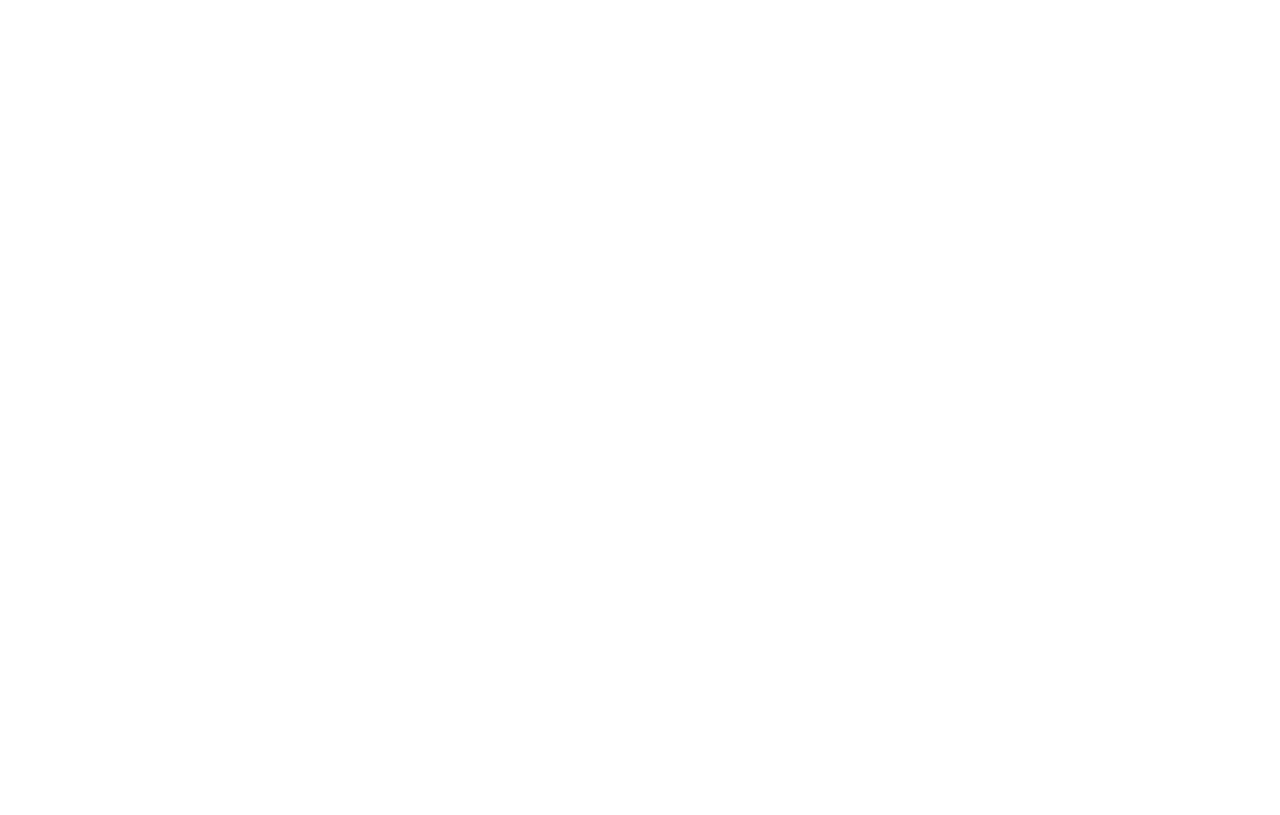
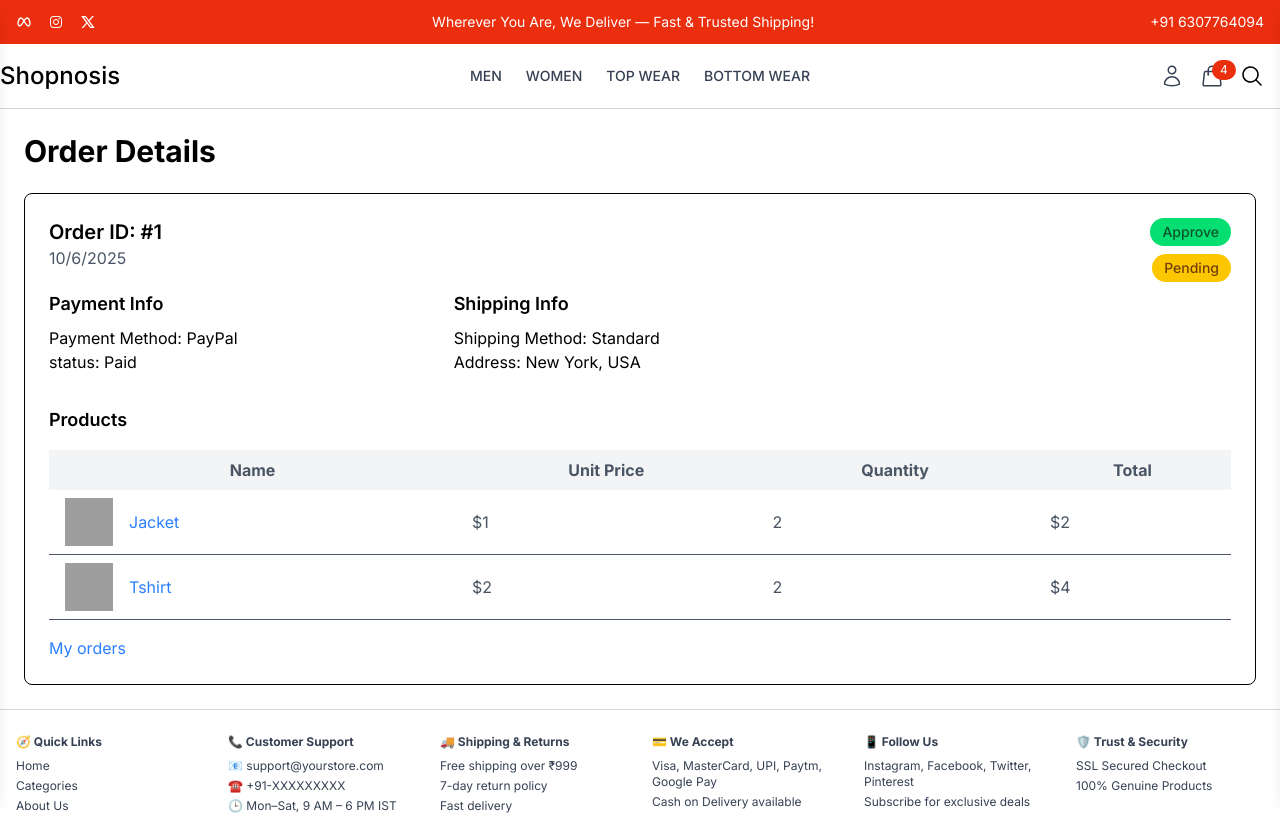
Before and after one commit to thearsalan1/Shopnosis, a React app in the folder Frontend/: page /order/1 in a window 1280 px wide. Before the commit this address had no page. Shown: the top 815 px of the page. Built offline with nearby package versions, Linux system fonts and the light colour scheme; grey boxes are pictures that could not be loaded; the HTML template or start-up script is replaced by a standard one.

Commit message:
feat: Add Payment Confirmation Page, My Order Details Page, and improve routing logic

```diff
--- a/Frontend/src/App.jsx
+++ b/Frontend/src/App.jsx
@@ -11,14 +11,16 @@ import CollectionPage from "./Pages/CollectionPage";
 import ProductDetails from "./Components/Products/ProductDetails";
 import Checkout from "./Components/Cart/Checkout";
 import { PayPalScriptProvider } from "@paypal/react-paypal-js";
+import OrderConfirmation from "./Pages/OrderConfirmation";
+import OrderDetailsPage from "./Pages/OrderDetailsPage";
+import MyOrderPage from "./Pages/MyOrderPage";
 
 const App = () => {
   return (
     <BrowserRouter>
       <PayPalScriptProvider
         options={{
-          clientId:
-            "ATwYPA07Q7awRbnWDhuH9ldFXR9Jm4dfFjx1seDtiFyY6RUZOcphzFcd6Gekc7QkT5g6GTMUHpFXdB6H",
+          clientId: import.meta.env.VITE_PAYPAL_CLIENT_ID,
         }}
       >
         <Toaster position="top-right" />
@@ -34,8 +36,10 @@ const App = () => {
             />
             <Route path="product/:id" element={<ProductDetails />} />
             <Route path="checkout" element={<Checkout />} />
+            <Route path="order-confirmation" element={<OrderConfirmation />} />
+            <Route path="order/:id" element={<OrderDetailsPage />} />
+            <Route path="my-orders" element={<MyOrderPage />} />
           </Route>
-
           <Route path="/admin" element={<AdminLayout />} />
         </Routes>
       </PayPalScriptProvider>
--- a/Frontend/src/Components/Cart/Checkout.jsx
+++ b/Frontend/src/Components/Cart/Checkout.jsx
@@ -186,7 +186,7 @@ const Checkout = () => {
                 <PayPalButton
                   amount={100}
                   onSuccess={handlePaymentSuccess}
-                  onError={(err) => alert("Payment failed. Try again later")}
+                  onError={() => alert("Payment failed. Try again later")}
                 />
               </div>
             )}
--- a/Frontend/src/Pages/MyOrderPage.jsx
+++ b/Frontend/src/Pages/MyOrderPage.jsx
@@ -1,7 +1,9 @@
 import React, { useEffect, useState } from "react";
+import { useNavigate } from "react-router-dom";
 
 const MyOrderPage = () => {
   const [orders, setOrders] = useState([]);
+  const navigate = useNavigate();
   useEffect(() => {
     setTimeout(() => {
       const mockOrders = [
@@ -35,6 +37,10 @@ const MyOrderPage = () => {
       setOrders(mockOrders);
     }, 1000);
   }, []);
+
+  const handleOnClick = (Orderid) => {
+    navigate(`/order/${Orderid}`);
+  };
   return (
     <div className="max-w-7xl mx-auto p-4 sm:p-6">
       <h2 className="text-xl sm:text-2xl font-bold mb-6">My Orders</h2>
@@ -56,6 +62,7 @@ const MyOrderPage = () => {
               orders.map((order) => (
                 <tr
                   key={order._id}
+                  onClick={() => handleOnClick(order._id)}
                   className="border-b hover:border-gray-50 cursor-pointer"
                 >
                   <td className="py-2 px-2 sm:py-4 sm:px-4">
--- /dev/null
+++ b/Frontend/src/Pages/OrderConfirmation.jsx
@@ -0,0 +1,108 @@
+import React from "react";
+
+const checkout = {
+  _id: "12312",
+  createdAt: new Date(),
+  checkoutItems: [
+    {
+      productId: "1",
+      name: "Jacket",
+      color: "black",
+      size: "M",
+      price: 150,
+      quantity: 1,
+      image: "https:picsum.photos/150?random=1",
+    },
+    {
+      productId: "2",
+      name: "T-shirt",
+      color: "violet",
+      size: "M",
+      price: 150,
+      quantity: 2,
+      image: "https:picsum.photos/150?random=2",
+    },
+  ],
+  shippingAddress: {
+    address: "123 Fashion Street",
+    city: "New York",
+    county: "USA",
+  },
+};
+const OrderConfirmation = () => {
+  const calculatedEstimatedDelivery = (createdAt) => {
+    const orderDate = new Date(createdAt);
+    orderDate.setDate(orderDate.getDate() + 10);
+    return orderDate.toLocaleDateString();
+  };
+  return (
+    <div className="max-w-4xl mx-auto p-6 bg-white">
+      <h1 className="text-4xl font-bold text-center text-emerald-700 mb-8">
+        Thank you for Shopping
+      </h1>
+
+      {checkout && (
+        <div className="p-6 rounded-lg border">
+          <div className="flex justify-between mb-20">
+            {/* Order Id and Date */}
+            <div>
+              <h2 className="text-xl font-semibold">
+                Order ID: {checkout._id}
+              </h2>
+              <p className="text-gray-500">
+                Order Date: {checkout.createdAt.toLocaleDateString()}
+              </p>
+            </div>
+            {/* Estimated delivery */}
+            <p className="text-emerald-700 text-sm">
+              Estimated Delivery:
+              {calculatedEstimatedDelivery(checkout.createdAt)}
+            </p>
+          </div>
+          {/* Ordered Items */}
+          <div className="mb-20">
+            {checkout.checkoutItems.map((item) => (
+              <div key={item.productId} className="flex items-center mb-4">
+                <img
+                  src={item.image}
+                  alt={item.name}
+                  className="w-16 h-16 object-cover rounded-mg mr-4"
+                />
+                <div>
+                  <h4 className="text-md font-semibold">{item.name}</h4>
+                  <p className="text-sm text-gray-500">
+                    {item.color} | {item.size}
+                  </p>
+                </div>
+                <div className="ml-auto text-right">
+                  <p className="text-md">${item.price}</p>
+                  <p className="text-sm text-gray-500">Qty:{item.quantity}</p>
+                </div>
+              </div>
+            ))}
+          </div>
+          {/* Payment and Delivery Info */}
+          <div className="grid grid-cols-2 gap-8  ">
+            <div>
+              <h4 className="text-lg font-semibold mb-2">Payment</h4>
+              <p className="text-gray-500">PayPal</p>
+            </div>
+            {/* Delivery Info */}
+            <div>
+              <h4 className="text-lg font-semibold mb-2">Delivery</h4>
+              <p className="text-gray-500">
+                {checkout.shippingAddress.address}
+              </p>
+              <p className="text-gray-500">
+                {checkout.shippingAddress.city},{" "}
+                {checkout.shippingAddress.county}
+              </p>
+            </div>
+          </div>
+        </div>
+      )}
+    </div>
+  );
+};
+
+export default OrderConfirmation;
--- /dev/null
+++ b/Frontend/src/Pages/OrderDetailsPage.jsx
@@ -0,0 +1,139 @@
+import React, { useEffect, useState } from "react";
+import { Link, useParams } from "react-router-dom";
+
+const OrderDetailsPage = () => {
+  const { id } = useParams();
+  const [orderDetails, setOrderDetails] = useState(null);
+
+  useEffect(() => {
+    const mockOrderDetails = {
+      _id: id,
+      createdAt: new Date(),
+      isPaid: true,
+      isDelivered: false,
+      paymentMethod: "PayPal",
+      shippingMethod: "Standard",
+      shippingAddress: [{ city: "New York", country: "USA" }],
+      orderItems: [
+        {
+          productId: "1",
+          name: "Jacket",
+          quantity: 2,
+          price: 1,
+          image: "https://picsum.photos/150?random=1",
+        },
+        {
+          productId: "2",
+          name: "Tshirt",
+          quantity: 2,
+          price: 2,
+          image: "https://picsum.photos/150?random=2",
+        },
+      ],
+    };
+    setOrderDetails(mockOrderDetails);
+  }, [id]);
+  return (
+    <div className="max-w-7xl mx-auto p-4 sm:p-6">
+      <h2 className="text-2xl md:text-3xl font-bold mb-6">Order Details</h2>
+      {!orderDetails ? (
+        <p>Keep Buying</p>
+      ) : (
+        <div className="p-4 sm:p-6 rounded-lg border">
+          {/* order Info */}
+          <div className="flex flex-col sm:flex-row justify-between mv-8">
+            <div className="">
+              <h3 className="text-lg md:text-xl font-semibold">
+                Order ID: #{orderDetails._id}
+              </h3>
+              <p className="text-gray-600">
+                {new Date(orderDetails.createdAt).toLocaleDateString()}
+              </p>
+            </div>
+            <div className="flex flex-col items-start sm:items-end mt-4 sm:mt-0">
+              <span
+                className={`${
+                  orderDetails.isPaid
+                    ? "bg-green-400 text-green-900"
+                    : "bg-red-400 text-red-900"
+                } px-3 py-1  rounded-full text-sm font-medium mb-2`}
+              >
+                {orderDetails.isPaid ? "Approve" : "Pending"}
+              </span>
+              <span
+                className={`${
+                  orderDetails.isPaid
+                    ? "bg-yellow-400 text-yellow-900"
+                    : "bg-orange-400 text-orange-900"
+                } px-3 py-1  rounded-full text-sm font-medium mb-2`}
+              >
+                {orderDetails.isDelivered ? "Shipped" : "Pending"}
+              </span>
+            </div>
+          </div>
+          {/* Costomer , Payment ,shipping info */}
+          <div className="grid grid-cols-1 sm:grid-cols-2 md:grid-cols-3 gap-8 mb-8">
+            <div>
+              <h4 className="text-lg font-semibold mb-2">Payment Info</h4>
+              <p>Payment Method: {orderDetails.paymentMethod}</p>
+              <p>status: {orderDetails.isPaid ? "Paid" : "UnPaid"}</p>
+            </div>
+            <div>
+              <h4 className="text-lg font-semibold mb-2">Shipping Info</h4>
+              <p>Shipping Method: {orderDetails.shippingMethod}</p>
+              <p>
+                Address: {orderDetails.shippingAddress[0].city}
+                {", "}
+                {orderDetails.shippingAddress[0].country}
+              </p>
+            </div>
+          </div>
+          {/* Product list */}
+          <div className="overflow-x-auto ">
+            <h4 className="text-lg font-semibold mb-4">Products</h4>
+            <table className="min-w-full text-gray-600 mb-4">
+              <thead className="bg-gray-100">
+                <tr>
+                  <th className="py-2 px-4">Name</th>
+                  <th className="py-2 px-4">Unit Price</th>
+                  <th className="py-2 px-4">Quantity</th>
+                  <th className="py-2 px-4">Total</th>
+                </tr>
+              </thead>
+              <tbody>
+                {orderDetails.orderItems.map((item) => (
+                  <tr key={item.productId} className="border-b">
+                    <td className="py-2 px-4 flex items-center">
+                      <img
+                        src={item.image}
+                        alt={item.name}
+                        className="w-12 h-1/2 object-cover mr-4"
+                      />
+                      <Link
+                        to={`/product/${item.productId}`}
+                        className="text-blue-500 hover:text-blue-600 hover:underline"
+                      >
+                        {item.name}
+                      </Link>
+                    </td>
+                    <td className="py-2 px-4">
+                      <p>${item.price}</p>
+                    </td>
+                    <td className="py-2 px-4">{item.quantity}</td>
+                    <td className="py-2 px-4">${item.price * item.quantity}</td>
+                  </tr>
+                ))}
+              </tbody>
+            </table>
+          </div>
+          {/* Back To My orders */}
+          <Link to="/my-orders" className="text-blue-500 hover:underline">
+            My orders
+          </Link>
+        </div>
+      )}
+    </div>
+  );
+};
+
+export default OrderDetailsPage;
```
Also changed, not shown: 1 other file (tests, documents, lock files or other folders).
